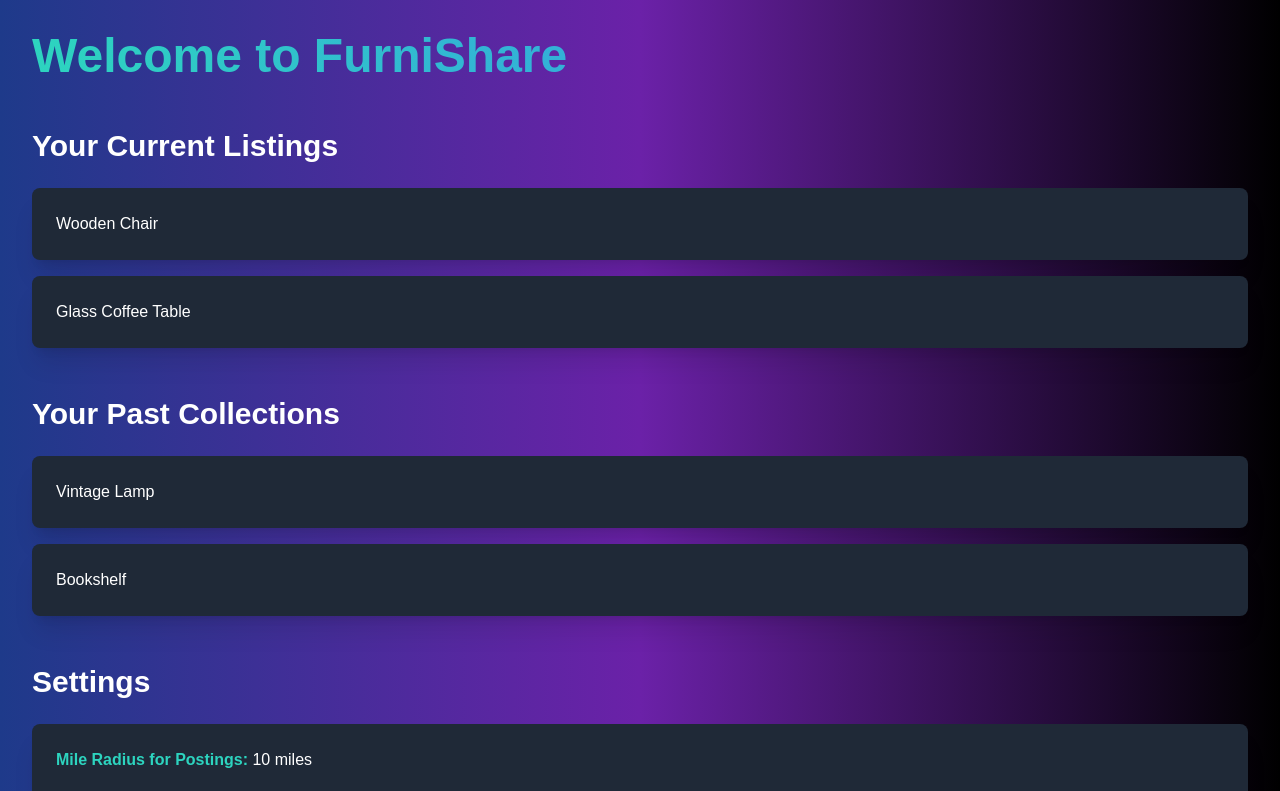
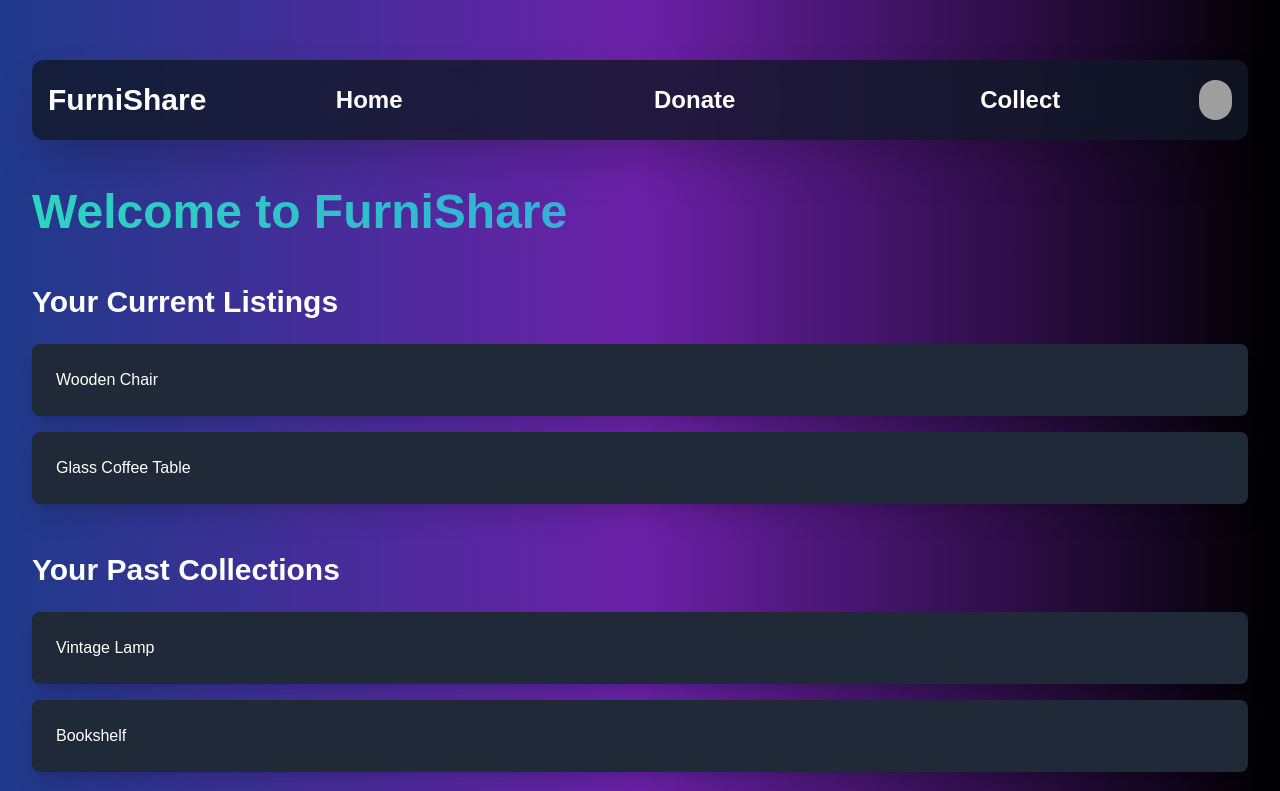
Before and after one commit to Furni-hare/furnishare, a Next.js app: page /dashboard in a window 1280 px wide. Shown: the top 791 px of the page. Built offline with nearby package versions, Linux system fonts and the light colour scheme; grey boxes are pictures that could not be loaded.

Commit message:
Updated links on the navbar for proper linking.

```diff
--- a/app/dashboard/collect/page.tsx
+++ b/app/dashboard/collect/page.tsx
@@ -1,5 +1,5 @@
 import React from "react";
-
+import Navbar from "@/app/ui/navbar";
 
 // Mock database or API response
 const allListings = [
@@ -29,6 +29,10 @@ const allListings = [
 
     return (
       <div className="min-h-screen bg-gradient-to-r from-gray-900 via-blue-800 to-black p-8 text-white">
+
+        {/* Top Navigation Bar */}
+        <Navbar />
+
         {/* Page Title */}
         <h1 className="text-4xl font-extrabold text-transparent bg-clip-text bg-gradient-to-r from-teal-400 to-blue-500 mb-8 leading-none">
           Collect Items
--- a/app/dashboard/page.tsx
+++ b/app/dashboard/page.tsx
@@ -1,4 +1,4 @@
-{/*import TopBar from "@/components/TopBar";*/}
+import Navbar from "@/app/ui/navbar";
 export default function Home() {
     const mockListings = [
       { id: 1, name: "Wooden Chair" },
@@ -14,6 +14,10 @@ export default function Home() {
 
     return (
       <div className="min-h-screen bg-gradient-to-r from-blue-900 via-purple-800 to-black p-8 text-white">
+
+        {/* Top Navigation Bar */}
+        <Navbar />
+
         <h1 className="text-5xl font-extrabold text-transparent bg-clip-text bg-gradient-to-r from-teal-400 to-blue-500 mb-12">
           Welcome to FurniShare
         </h1>
```
